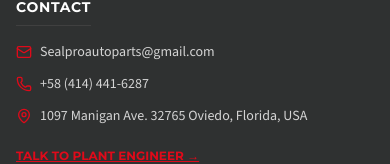
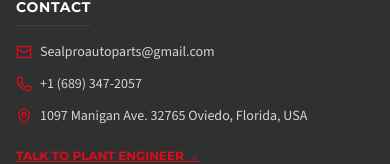
Before and after one commit to VicD4ddy/SealProLanding, a React (Vite) app: page / in a window 390 px wide. Shown: the part 4621-4785 px from the top of the page. Built offline with nearby package versions, Linux system fonts and the light colour scheme.

Commit message:
feat(contact): update phone number to +1 (689) 347-2057 and fix SEOHead types

```diff
--- a/src/components/FloatingWhatsApp.tsx
+++ b/src/components/FloatingWhatsApp.tsx
@@ -6,7 +6,7 @@ export const FloatingWhatsApp: React.FC = () => {
   const { language } = useLanguage();
   const [isOpen, setIsOpen] = useState(false);
 
-  const phone = '584144416287';
+  const phone = '16893472057';
   const defaultMessage =
     language === 'es'
       ? 'Hola Seal Pro, requiero cotización y asesoría técnica sobre empacaduras de motor.'
--- a/src/components/Footer.tsx
+++ b/src/components/Footer.tsx
@@ -142,13 +142,13 @@ export const Footer: React.FC<FooterProps> = ({ setActiveTab, onOpenContact, onR
             <p className="flex items-center gap-2">
               <Phone className="w-4 h-4 text-[#df0a1a] flex-shrink-0" />
               <a
-                href="https://wa.me/584144416287"
+                href="https://wa.me/16893472057"
                 target="_blank"
                 rel="noopener noreferrer"
                 className="hover:text-white hover:underline transition-colors"
                 title="Escribir por WhatsApp"
               >
-                +58 (414) 441-6287
+                +1 (689) 347-2057
               </a>
             </p>
             <p className="flex items-start gap-2">
--- a/src/components/Header.tsx
+++ b/src/components/Header.tsx
@@ -60,7 +60,7 @@ export const Header: React.FC<HeaderProps> = ({
               </button>
             )}
             <a
-              href="https://wa.me/584144416287"
+              href="https://wa.me/16893472057"
               target="_blank"
               rel="noopener noreferrer"
               className="text-neutral-300 hover:text-white font-semibold tracking-wider text-[11px] transition-colors"
--- a/src/components/QuoteModal.tsx
+++ b/src/components/QuoteModal.tsx
@@ -65,7 +65,7 @@ export const QuoteModal: React.FC<QuoteModalProps> = ({
           notes || 'Please reply with stock availability and wholesale pricing.'
         )}`;
 
-    window.open(`https://wa.me/584144416287?text=${message}`, '_blank');
+    window.open(`https://wa.me/16893472057?text=${message}`, '_blank');
   };
 
   return (
--- a/src/components/SEOHead.tsx
+++ b/src/components/SEOHead.tsx
@@ -42,6 +42,18 @@ export const SEOHead: React.FC<SEOHeadProps> = ({ activeTab }) => {
         titleEn: 'Technical Center & Official Torque Spec Tables | Seal Pro',
         descEs: 'Consulte tablas de torque, secuencias de apriete angular en espiral y rugosidad superficial recomendada para motores Ford 4.0/5.4, GM 5.3 LS, HEMI 5.7 y más.',
         descEn: 'Look up cylinder head bolt torque sequences, angle tightening steps, and surface finish Ra specs for Ford, GM LS, HEMI 5.7, and more.',
+      },
+      contact: {
+        titleEs: 'Contacto y Distribución | Seal Pro',
+        titleEn: 'Contact & Distribution | Seal Pro',
+        descEs: 'Contáctenos para cotizaciones al mayor, consultas técnicas y distribución de repuestos automotrices Seal Pro.',
+        descEn: 'Contact us for wholesale quotes, technical inquiries, and distribution of Seal Pro automotive parts.',
+      },
+      quote: {
+        titleEs: 'Cotizador de Repuestos | Seal Pro',
+        titleEn: 'Parts Quote Cart | Seal Pro',
+        descEs: 'Revise su lista de repuestos y solicite su cotización oficial a través de nuestro canal directo de atención.',
+        descEn: 'Review your parts list and request an official quote through our direct customer service channel.',
       },
     };
 
@@ -110,14 +122,14 @@ export const SEOHead: React.FC<SEOHeadProps> = ({ activeTab }) => {
           image: isotipoUrl,
           description:
             'Fabricante y distribuidor especializado en juegos de empacaduras de culata MLS, sellos de válvulas Viton® y kits de tiempo para motores automotrices.',
-          telephone: '+58-414-4416287',
+          telephone: '+1-689-347-2057',
           email: 'Sealproautoparts@gmail.com',
           sameAs: [
-            'https://wa.me/584144416287',
+            'https://wa.me/16893472057',
           ],
           contactPoint: {
             '@type': 'ContactPoint',
-            telephone: '+58-414-4416287',
+            telephone: '+1-689-347-2057',
             contactType: 'technical support',
             availableLanguage: ['Spanish', 'English'],
             areaServed: 'Worldwide',
--- a/src/i18n/translations.ts
+++ b/src/i18n/translations.ts
@@ -14,7 +14,7 @@ export const TRANSLATIONS = {
       getQuote: 'COTIZAR',
       requestQuoteFull: 'SOLICITAR COTIZACIÓN RÁPIDA',
       topBannerText: 'Línea directa para talleres y rectificadoras automotrices | Envíos a nivel nacional e internacional',
-      topBannerPhone: 'SOPORTE TÉCNICO: +58 (414) 441-6287 | Sealproautoparts@gmail.com',
+      topBannerPhone: 'SOPORTE TÉCNICO: +1 (689) 347-2057 | Sealproautoparts@gmail.com',
       watchAnimation: 'INTRO',
       switchLang: 'Cambiar idioma',
     },
@@ -280,7 +280,7 @@ export const TRANSLATIONS = {
       contactName: 'Nombre del Responsable *',
       contactPlaceholder: 'ej. Juan Pérez (Jefe de Taller)',
       phone: 'Teléfono / WhatsApp *',
-      phonePlaceholder: 'ej. +58 414-4416287',
+      phonePlaceholder: 'ej. +1 (689) 347-2057',
       email: 'Correo Electrónico',
       emailPlaceholder: 'ej. contacto@taller.com',
       city: 'Ciudad y País *',
@@ -306,7 +306,7 @@ export const TRANSLATIONS = {
       email: 'Correo Electrónico *',
       emailPlaceholder: 'su.correo@ejemplo.com',
       phone: 'Teléfono / WhatsApp *',
-      phonePlaceholder: '+58 414-4416287',
+      phonePlaceholder: '+1 (689) 347-2057',
       topic: 'Motivo de Consulta *',
       topics: {
         advisory: 'Asesoría Técnica de Montaje y Torques',
@@ -400,7 +400,7 @@ export const TRANSLATIONS = {
         },
         {
           title: '4. Derechos ARCO y Canales de Contacto',
-          content: 'Puede ejercer sus derechos de acceso, rectificación, cancelación u oposición en cualquier momento comunicándose directamente a Sealproautoparts@gmail.com o a través de nuestra línea oficial de WhatsApp (+58 414-441-6287).'
+          content: 'Puede ejercer sus derechos de acceso, rectificación, cancelación u oposición en cualquier momento comunicándose directamente a Sealproautoparts@gmail.com o a través de nuestra línea oficial de WhatsApp (+1 689-347-2057).'
         }
       ],
       termsSections: [
@@ -460,7 +460,7 @@ export const TRANSLATIONS = {
       getQuote: 'GET A QUOTE',
       requestQuoteFull: 'REQUEST FAST QUOTE',
       topBannerText: 'Direct hotline for automotive repair shops and engine rebuilders | Worldwide shipping available',
-      topBannerPhone: 'TECHNICAL SUPPORT: +58 (414) 441-6287 | Sealproautoparts@gmail.com',
+      topBannerPhone: 'TECHNICAL SUPPORT: +1 (689) 347-2057 | Sealproautoparts@gmail.com',
       watchAnimation: 'INTRO',
       switchLang: 'Change language',
     },
@@ -726,7 +726,7 @@ export const TRANSLATIONS = {
       contactName: 'Contact Person *',
       contactPlaceholder: 'e.g. John Doe (Shop Foreman)',
       phone: 'Phone / WhatsApp *',
-      phonePlaceholder: 'e.g. +58 414-4416287',
+      phonePlaceholder: 'e.g. +1 (689) 347-2057',
       email: 'Email Address',
       emailPlaceholder: 'e.g. contact@workshop.com',
       city: 'City & Country *',
@@ -752,7 +752,7 @@ export const TRANSLATIONS = {
       email: 'Email Address *',
       emailPlaceholder: 'your.email@example.com',
       phone: 'Phone / WhatsApp *',
-      phonePlaceholder: '+58 414-4416287',
+      phonePlaceholder: '+1 (689) 347-2057',
       topic: 'Inquiry Topic *',
       topics: {
         advisory: 'Technical Installation & Torque Guidance',
@@ -846,7 +846,7 @@ export const TRANSLATIONS = {
         },
         {
           title: '4. Privacy Rights & Contact Channels',
-          content: 'You may request verification, correction, or deletion of your contact records at any time by contacting Sealproautoparts@gmail.com or through our official WhatsApp hotline (+58 414-441-6287).'
+          content: 'You may request verification, correction, or deletion of your contact records at any time by contacting Sealproautoparts@gmail.com or through our official WhatsApp hotline (+1 689-347-2057).'
         }
       ],
       termsSections: [
```
